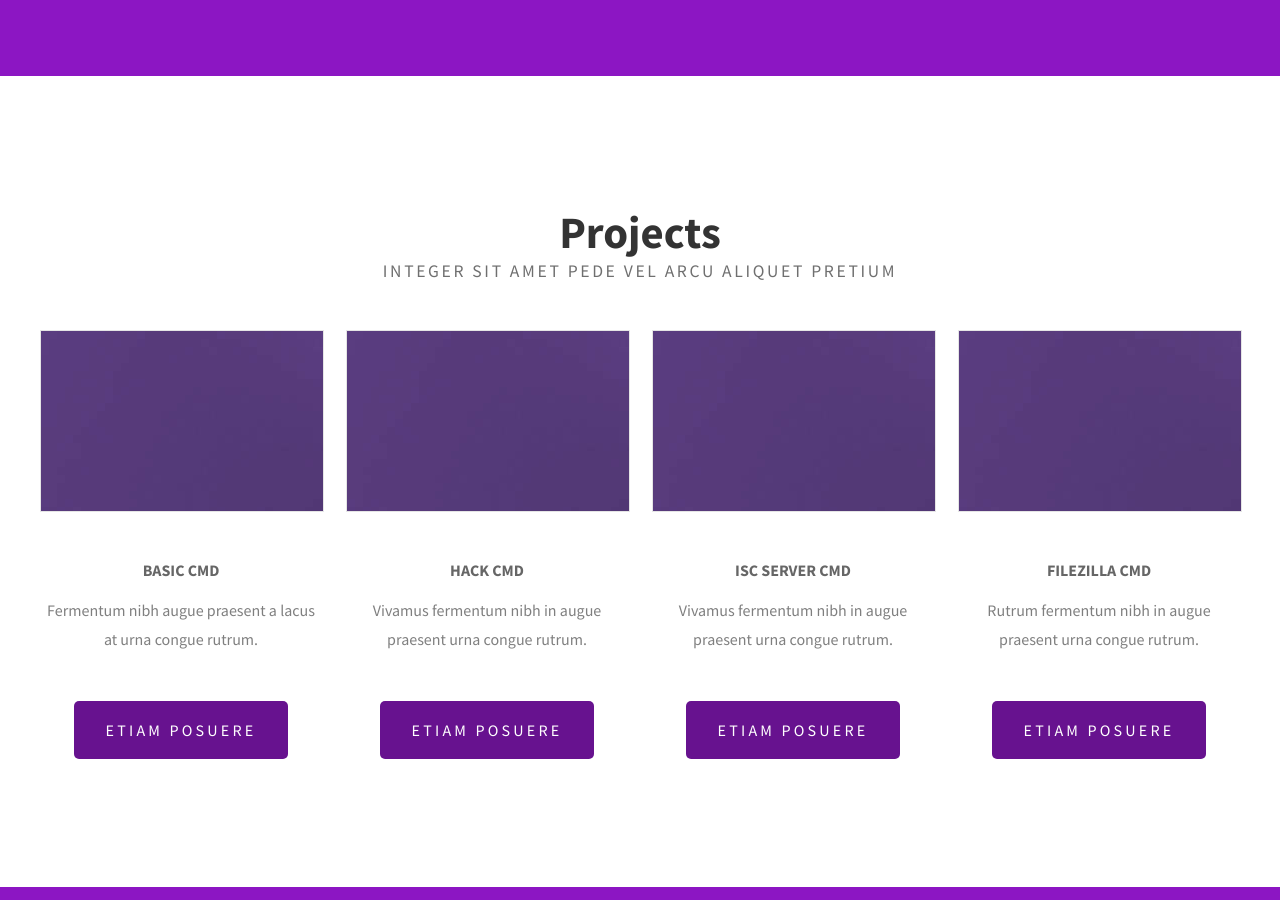
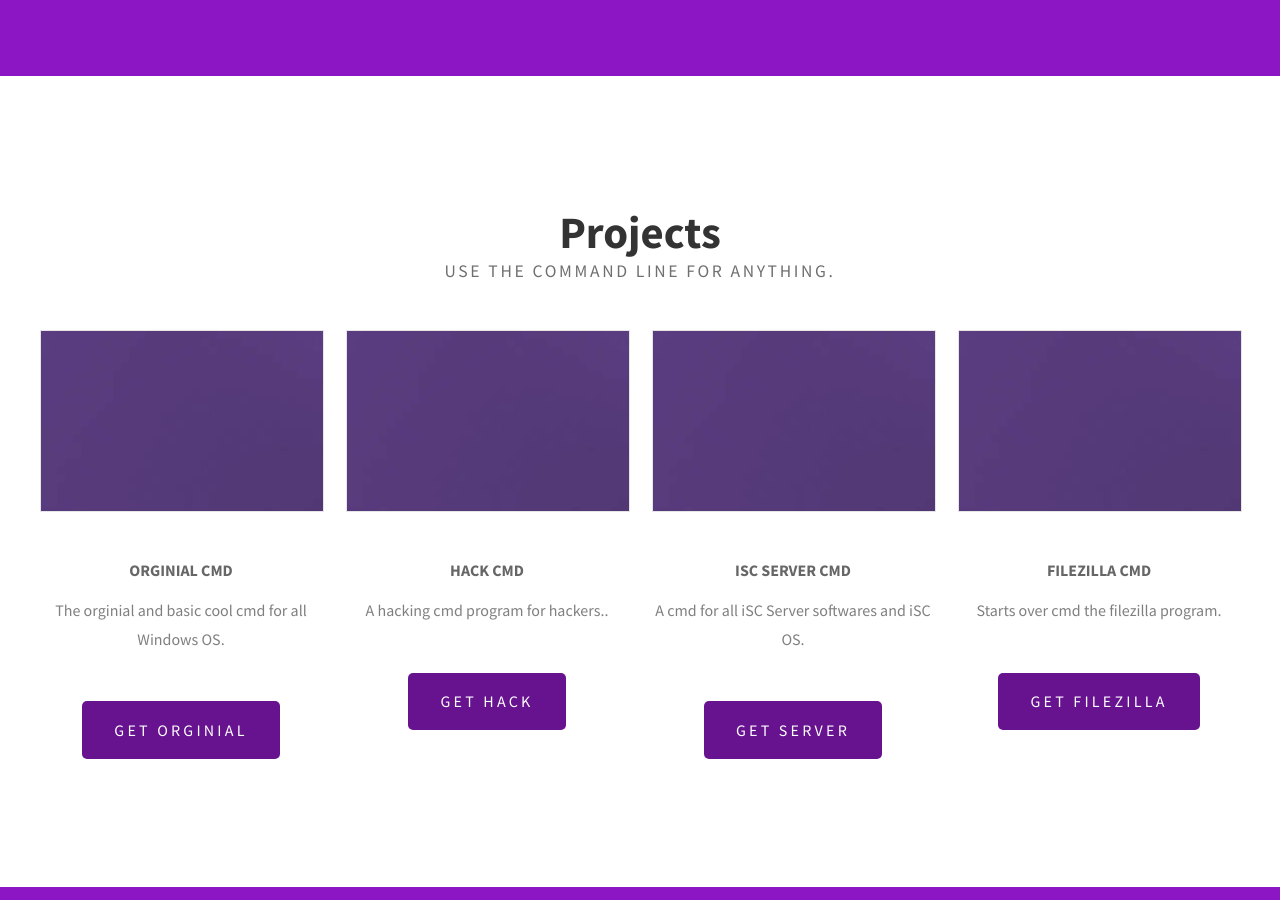
Before and after one commit to iSC-Host/cl.isc, a Jekyll site: the page built from projects.html, in a window 1280 px wide and 900 px high, scrolled down 397 px. Built offline with Jekyll 4.4.1, drawn with Linux system fonts in a browser that asks for light colours; comment, search, counter and statistics services are not loaded.

Commit message:
Update projects.html

```diff
--- a/projects.html
+++ b/projects.html
@@ -9,30 +9,30 @@
 	<div id="portfolio" class="container">
 		<div class="title">
 			<h2>Projects</h2>
-			<span class="byline">Integer sit amet pede vel arcu aliquet pretium</span> </div>
+			<span class="byline">Use The Command Line for anything.</span> </div>
 		<div class="column1">
 			<div class="box"> <a href="#"><img src="http://isc-host.github.io/cl.isc/images/scr01.jpg" alt="" class="image image-full" /></a>
-				<h3>Basic CMD</h3>
-				<p>Fermentum nibh augue praesent a lacus at urna congue rutrum.</p>
-				<a href="#" class="button button-small">Etiam posuere</a> </div>
+				<h3>Orginial CMD</h3>
+				<p>The orginial and basic cool cmd for all Windows OS.</p>
+				<a href="#" class="button button-small">GET orginial</a> </div>
 		</div>
 		<div class="column2">
 			<div class="box"> <a href="#"><img src="http://isc-host.github.io/cl.isc/images/scr01.jpg" alt="" class="image image-full" /></a>
 				<h3>Hack CMD</h3>
-				<p>Vivamus fermentum nibh in augue praesent urna congue rutrum.</p>
-				<a href="#" class="button button-small">Etiam posuere</a> </div>
+				<p>A hacking cmd program for hackers..</p>
+				<a href="#" class="button button-small">GET hack</a> </div>
 		</div>
 		<div class="column3">
 			<div class="box"> <a href="#"><img src="http://isc-host.github.io/cl.isc/images/scr01.jpg" alt="" class="image image-full" /></a>
 				<h3>iSC Server CMD</h3>
-				<p>Vivamus fermentum nibh in augue praesent urna congue rutrum.</p>
-				<a href="#" class="button button-small">Etiam posuere</a> </div>
+				<p>A cmd for all iSC Server softwares and iSC OS.</p>
+				<a href="#" class="button button-small">GET server</a> </div>
 		</div>
 		<div class="column4">
 			<div class="box"> <a href="#"><img src="http://isc-host.github.io/cl.isc/images/scr01.jpg" alt="" class="image image-full" /></a>
 				<h3>FileZilla CMD</h3>
-				<p>Rutrum fermentum nibh in augue praesent urna congue rutrum.</p>
-				<a href="#" class="button button-small">Etiam posuere</a> </div>
+				<p>Starts over cmd the filezilla program.</p>
+				<a href="#" class="button button-small">GET filezilla</a> </div>
 		</div>
 	</div>
 </div>
```
